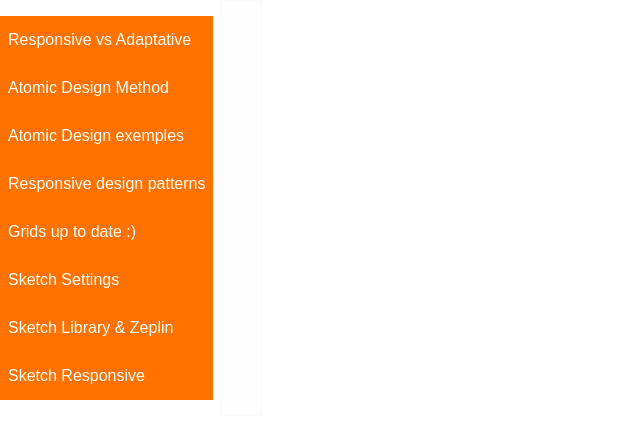
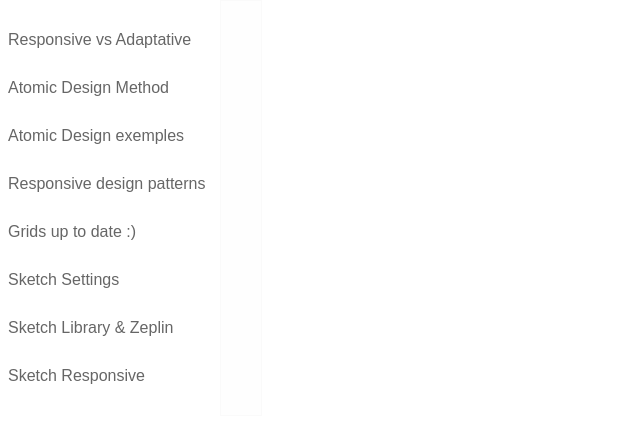
Before and after one commit to manuelWeb/doc_react, a React (Create React App) app: page / in a window 1280 px wide. Shown: the top 438 px of the page, without its empty margins (0-640 px from the left). Built offline with nearby package versions, Linux system fonts and the light colour scheme.

Commit message:
change link:hover

```diff
--- a/src/styles/styles.scss
+++ b/src/styles/styles.scss
@@ -29,21 +29,23 @@
     list-style: none;
     & > a {
       display: inherit;
-      background-color: #ff7200;
       padding: 15px 8px;
-      color: #fff;
+      color: #666;
       font-family: sans-serif;
       text-decoration: none;
-      transition: background-color 0.1s;
+      background-image: linear-gradient(to top, #ff7200, #ff7200);
+      background-repeat: no-repeat;
+      background-position: center bottom;
+      background-size: 100% 0px;
+      transition: background-size .25s, color .25s;
+      &.actif, &:hover {
+        color: #ff7200;
+        background-size: 100% 8px;
+      }
     }
   }
 }
 
-.container > ul > li > a:hover,
-.container > ul > li > a.actif {
-  text-decoration: underline;
-  background-color: #0b82e9;
-}
 
 
 @media only screen and (min-width: 375px) and (max-width: 1250px) {
@@ -89,23 +91,23 @@
   }
 }
 
-.markdown-body input,
-.markdown-body button {
-  vertical-align: middle;
+.markdown-body {
+  input, button {
+    border: 1px solid #ff7200;
   }
-.markdown-body input {
+  input {
     height: 48px;
     padding-left: 8px;
     border-radius: 4px 0 0 4px;
-  border: 1px solid #ff7200;
     font-size: 24px;
   }
-.markdown-body button {
-  height: 48px;
-  padding: 0 16px;
+  button {
+    // height: 48px; no necessary thanks flex
+    padding: 0;
     border: none;
     border-radius: 0 4px 4px 0;
     font-size: 16px;
     color: #ffffff;
     background-color: #ff7200;
   }
+}
```
Also changed, not shown: public/md_files/sketch-settings.md (+1 -1 lines). Lines whose indentation alone changed are shown as unchanged.
